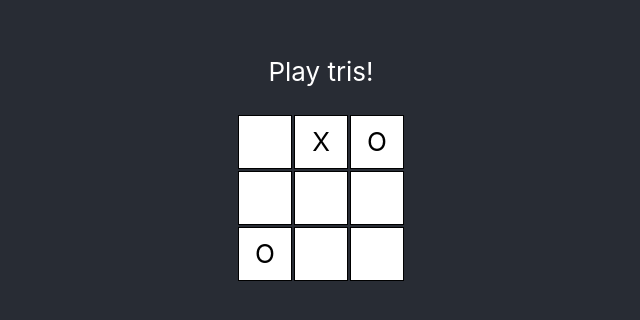
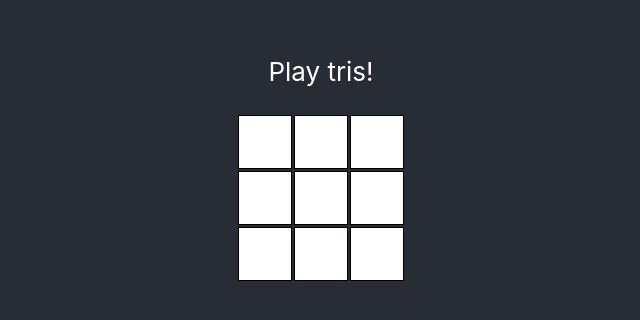
Before and after one commit to depsir/tris, a React (Create React App) app: page / in a window 1280 px wide. Shown: the part 244-564 px from the top of the page, without its empty margins (319-959 px from the left). Built offline with nearby package versions, Linux system fonts and the light colour scheme.

Commit message:
Toggling moves

```diff
--- a/src/App.js
+++ b/src/App.js
@@ -3,14 +3,24 @@ import './App.css';
 import Board from "./Board";
 import {toPosition} from "./lib";
 
-function getNextBoard(board, position, move){
+function getNextBoard(board, position, move) {
     const nextBoard = [...board];
     nextBoard[position] = move;
     return nextBoard
 }
 
+function toggleMove(move) {
+    return move === 'X' ? 'O' : 'X';
+}
+
 function App() {
-    const [board, setBoard] = useState(["","X", "O", "", "", "", "O", "", ""])
+    const [board, setBoard] = useState(["", "", "", "", "", "", "", "", ""]);
+    const [move, setMove] = useState("X");
+
+    const getMove = (row, column) => {
+        setBoard(getNextBoard(board, toPosition(row, column), move));
+        setMove(toggleMove(move))
+    };
 
     return (
         <div className="App">
@@ -18,7 +28,8 @@ function App() {
                 <p>
                     Play tris!
                 </p>
-          <Board className={"trisBoard"} data={board} move={(row, column) => setBoard(getNextBoard(board, toPosition(row, column), "X"))}/>
+                <Board className={"trisBoard"} data={board}
+                       move={getMove}/>
             </header>
         </div>
     );
```
Lines whose indentation alone changed are shown as unchanged.
